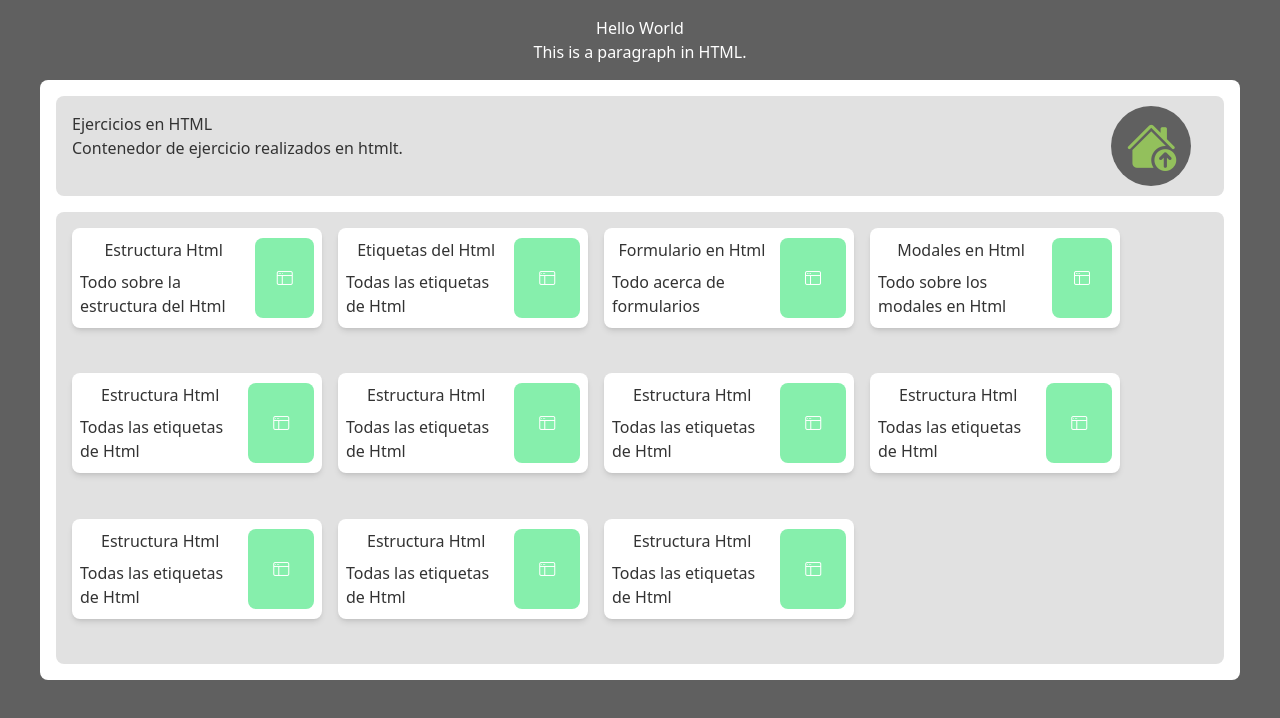
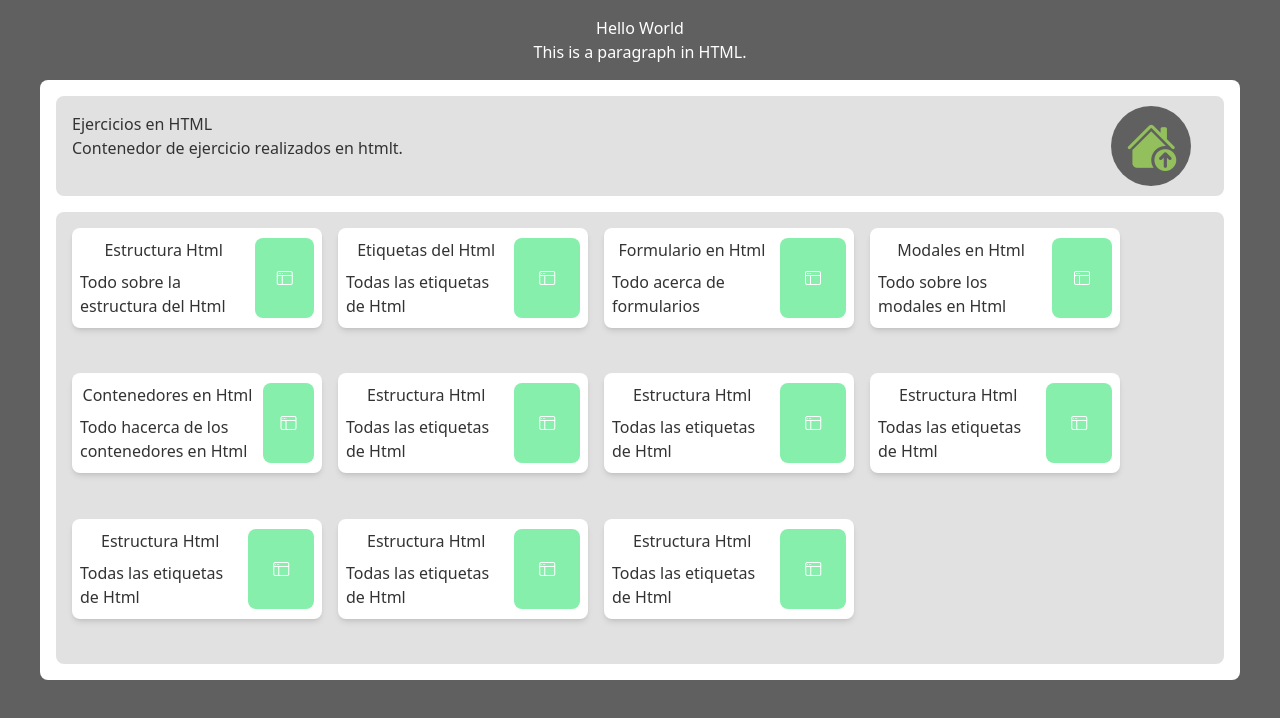
Before and after one commit to CarlosMarquez10/Java_Spring_Boot, a plain HTML site: page Tecnologias/Html/html.html in a window 1280 px wide. Drawn offline with nearby package versions, Linux system fonts and the light colour scheme.

Commit message:
se agrega vista de contenedores y se vincula con la card

```diff
--- a/Tecnologias/Html/html.html
+++ b/Tecnologias/Html/html.html
@@ -111,10 +111,10 @@
         <article
           class="max-w-[250px] h-[100px] flex flex-row gap-2 justify-evenly items-center p-2 rounded-lg bg-white shadow-md"
         >
-          <span class="flex flex-col justify-start items-center gap-2">
-            <h3>Estructura Html</h3>
-            <p>Todas las etiquetas de Html</p>
-          </span>
+          <a class="flex flex-col justify-start items-center gap-2" href="./views/Contenedor.html">
+            <h3>Contenedores en Html</h3>
+            <p>Todo hacerca de los contenedores en Html</p>
+          </a>
           <span
             class="w-[80px] h-[80px] p-2 flex justify-center items-center rounded-lg bg-green-300 text-white"
           >
```
Also changed, not shown: Tecnologias/Html/views/Contenedor.html (added, +17 -0 lines).
